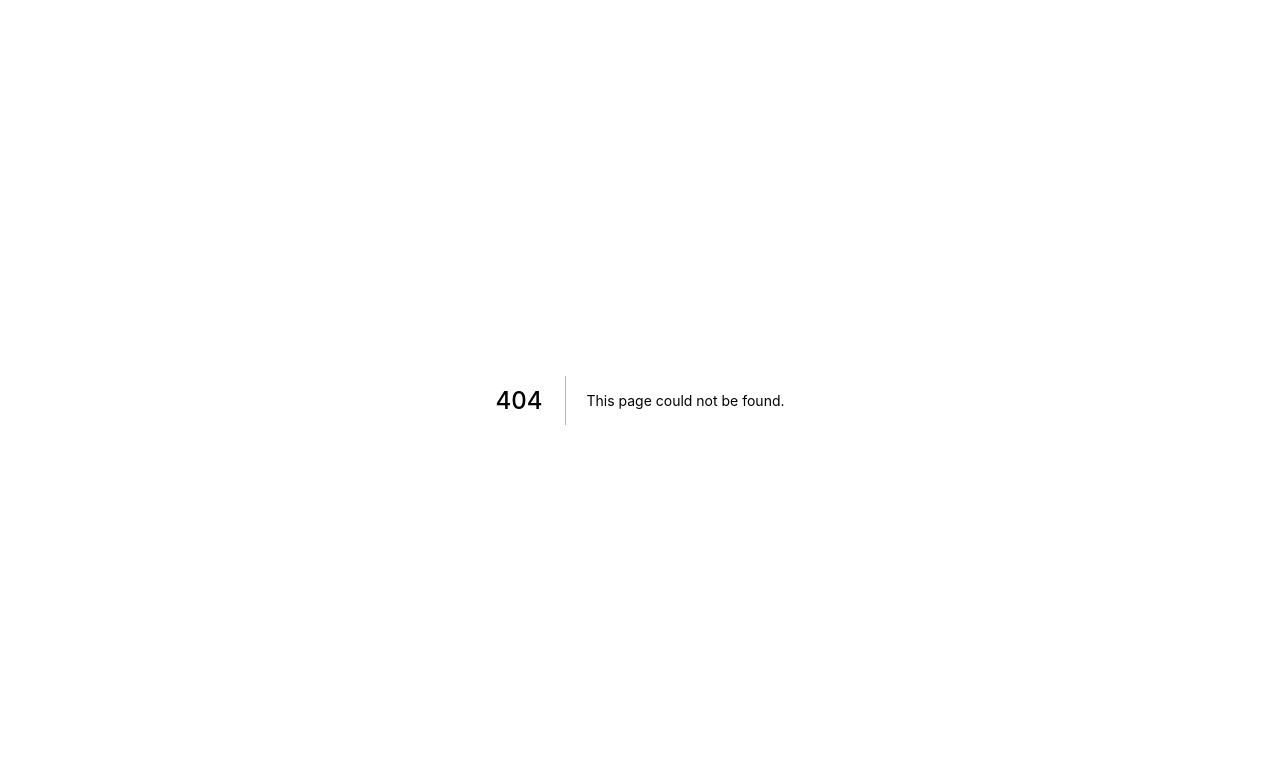
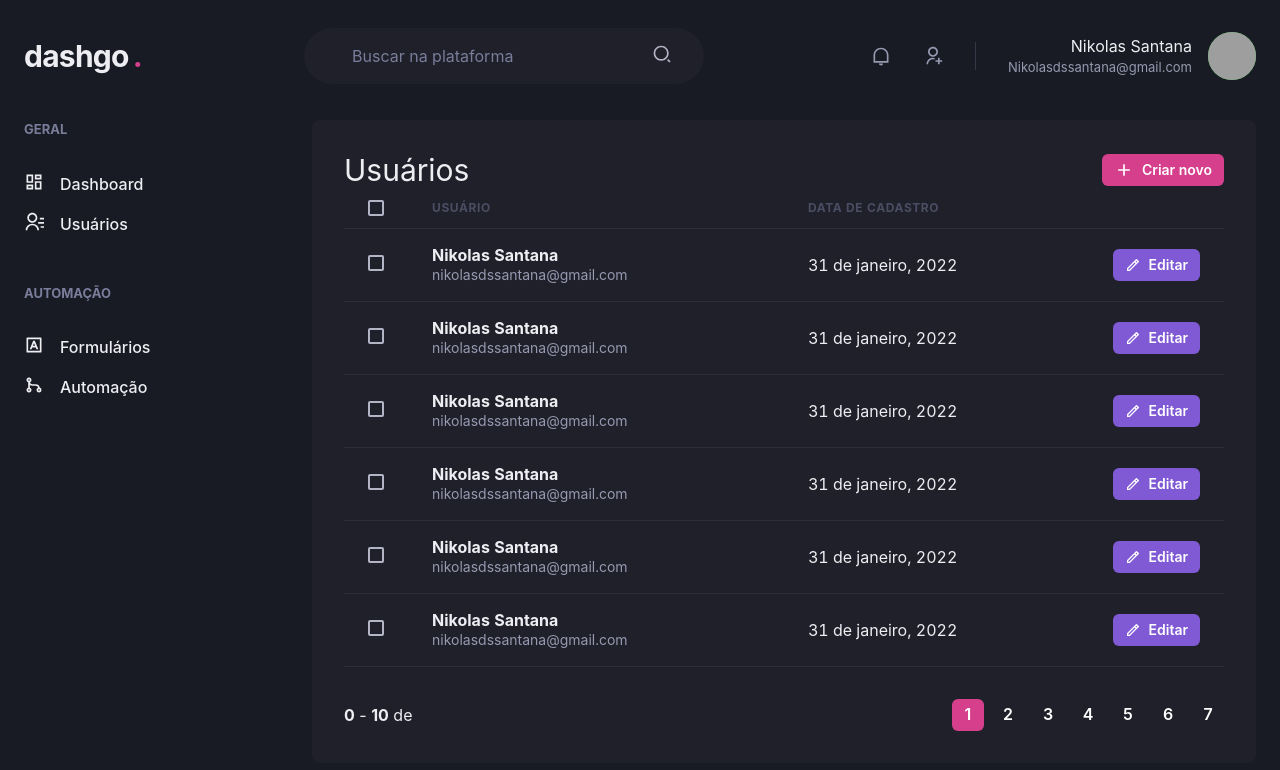
Before and after one commit to Nikaum-js/Ignite_DashGo, a Next.js app: page /users in a window 1280 px wide. Before the commit this address had no page. Shown: the top 770 px of the page. Built offline with nearby package versions, Linux system fonts and the light colour scheme; grey boxes are pictures that could not be loaded.

Commit message:
create pagination and creating user :pencil:

```diff
--- /dev/null
+++ b/src/components/Pagination.tsx
@@ -0,0 +1,99 @@
+import { Box, Button, Stack } from "@chakra-ui/react";
+
+export function Pagination() {
+  return (
+    <Stack direction="row"mt="8" justify="space-between" align="center" spacing="6">
+      <Box>
+        <strong>0</strong> - <strong>10</strong> de <strong></strong>
+      </Box>
+
+      <Stack direction="row" spacing="2">
+        <Button
+          size="sm"
+          w="4"
+          colorScheme="pink"
+          fontSize="xr"
+          disabled
+          _disabled={{
+            bg: 'pink.500',
+            cursor: 'default'
+          }}
+        >
+          1
+        </Button>
+
+        <Button
+          size="sm"
+          w="4"
+          colorScheme="gray.700"
+          fontSize="xr"
+          _hover={{
+            bg: 'gray.500'
+          }}
+        >
+          2
+        </Button>
+
+        <Button
+          size="sm"
+          w="4"
+          colorScheme="gray.700"
+          fontSize="xr"
+          _hover={{
+            bg: 'gray.500'
+          }}
+        >
+          3
+        </Button>
+
+        <Button
+          size="sm"
+          w="4"
+          colorScheme="gray.700"
+          fontSize="xr"
+          _hover={{
+            bg: 'gray.500'
+          }}
+        >
+          4
+        </Button>
+
+        <Button
+          size="sm"
+          w="4"
+          colorScheme="gray.700"
+          fontSize="xr"
+          _hover={{
+            bg: 'gray.500'
+          }}
+        >
+          5
+        </Button>
+
+        <Button
+          size="sm"
+          w="4"
+          colorScheme="gray.700"
+          fontSize="xr"
+          _hover={{
+            bg: 'gray.500'
+          }}
+        >
+          6
+        </Button>
+
+        <Button
+          size="sm"
+          w="4"
+          colorScheme="gray.700"
+          fontSize="xr"
+          _hover={{
+            bg: 'gray.500'
+          }}
+        >
+          7
+        </Button>
+      </Stack>
+    </Stack>
+  );
+}
--- /dev/null
+++ b/src/pages/users/index.tsx
@@ -0,0 +1,147 @@
+import { Box, Button, Flex, Heading, Icon, Table, Th, Thead, Tr, Checkbox, Tbody, Td, Text } from "@chakra-ui/react";
+import { RiAddLine, RiPencilLine } from "react-icons/ri";
+
+import { Header } from "../../components/Header";
+import { Pagination } from "../../components/Pagination";
+import { Sidebar } from "../../components/Sidebar";
+
+export default function UserList() {
+  return (
+    <Box>
+      <Header />
+
+      <Flex w="100%" my="6" maxWidth={1480} mx="auto" px="6">
+        <Sidebar />
+
+        <Box flex="1" borderRadius={8} bg="gray.800" p="8">
+          <Flex md="8" justify="space-between" align="center">
+            <Heading size="lg" fontWeight="normal">Usuários</Heading>
+
+            <Button as="a" colorScheme="pink" size="sm" leftIcon={ <Icon fontSize="20" as={RiAddLine} /> }>
+              Criar novo
+            </Button>
+          </Flex>
+
+          <Table colorScheme="whiteAlpha">
+            <Thead>
+              <Tr>
+                <Th px="6" color="gray.300" width="8">
+                  <Checkbox colorScheme="pink" />
+                </Th>
+                <Th>Usuário</Th>
+                <Th>Data de cadastro</Th>
+                <Th w="8"></Th>
+              </Tr>
+            </Thead>
+            <Tbody>
+              <Tr>
+                <Td px="6">
+                  <Checkbox colorScheme="pink" />
+                </Td>
+                <Td>
+                  <Box>
+                    <Text fontWeight="bold">Nikolas Santana</Text>
+                    <Text fontSize="sm" color="gray.300">nikolasdssantana@gmail.com</Text>
+                  </Box>
+                </Td>
+                <Td>31 de janeiro, 2022</Td>
+                <Td>
+                  <Button as="a" colorScheme="purple" size="sm" leftIcon={ <Icon fontSize="16" as={RiPencilLine} /> }>
+                    Editar
+                  </Button>
+                </Td>
+              </Tr>
+              <Tr>
+                <Td px="6">
+                  <Checkbox colorScheme="pink" />
+                </Td>
+                <Td>
+                  <Box>
+                    <Text fontWeight="bold">Nikolas Santana</Text>
+                    <Text fontSize="sm" color="gray.300">nikolasdssantana@gmail.com</Text>
+                  </Box>
+                </Td>
+                <Td>31 de janeiro, 2022</Td>
+                <Td>
+                  <Button as="a" colorScheme="purple" size="sm" leftIcon={ <Icon fontSize="16" as={RiPencilLine} /> }>
+                    Editar
+                  </Button>
+                </Td>
+              </Tr>
+              <Tr>
+                <Td px="6">
+                  <Checkbox colorScheme="pink" />
+                </Td>
+                <Td>
+                  <Box>
+                    <Text fontWeight="bold">Nikolas Santana</Text>
+                    <Text fontSize="sm" color="gray.300">nikolasdssantana@gmail.com</Text>
+                  </Box>
+                </Td>
+                <Td>31 de janeiro, 2022</Td>
+                <Td>
+                  <Button as="a" colorScheme="purple" size="sm" leftIcon={ <Icon fontSize="16" as={RiPencilLine} /> }>
+                    Editar
+                  </Button>
+                </Td>
+              </Tr>
+              <Tr>
+                <Td px="6">
+                  <Checkbox colorScheme="pink" />
+                </Td>
+                <Td>
+                  <Box>
+                    <Text fontWeight="bold">Nikolas Santana</Text>
+                    <Text fontSize="sm" color="gray.300">nikolasdssantana@gmail.com</Text>
+                  </Box>
+                </Td>
+                <Td>31 de janeiro, 2022</Td>
+                <Td>
+                  <Button as="a" colorScheme="purple" size="sm" leftIcon={ <Icon fontSize="16" as={RiPencilLine} /> }>
+                    Editar
+                  </Button>
+                </Td>
+              </Tr>
+              <Tr>
+                <Td px="6">
+                  <Checkbox colorScheme="pink" />
+                </Td>
+                <Td>
+                  <Box>
+                    <Text fontWeight="bold">Nikolas Santana</Text>
+                    <Text fontSize="sm" color="gray.300">nikolasdssantana@gmail.com</Text>
+                  </Box>
+                </Td>
+                <Td>31 de janeiro, 2022</Td>
+                <Td>
+                  <Button as="a" colorScheme="purple" size="sm" leftIcon={ <Icon fontSize="16" as={RiPencilLine} /> }>
+                    Editar
+                  </Button>
+                </Td>
+              </Tr>
+              <Tr>
+                <Td px="6">
+                  <Checkbox colorScheme="pink" />
+                </Td>
+                <Td>
+                  <Box>
+                    <Text fontWeight="bold">Nikolas Santana</Text>
+                    <Text fontSize="sm" color="gray.300">nikolasdssantana@gmail.com</Text>
+                  </Box>
+                </Td>
+                <Td>31 de janeiro, 2022</Td>
+                <Td>
+                  <Button as="a" colorScheme="purple" size="sm" leftIcon={ <Icon fontSize="16" as={RiPencilLine} /> }>
+                    Editar
+                  </Button>
+                </Td>
+              </Tr>
+            </Tbody>
+          </Table>
+
+          <Pagination />
+        </Box>
+      </Flex>
+    </Box>
+  );
+}
```
Also changed, not shown: src/pages/users/create.tsx (added, +42 -0 lines).
